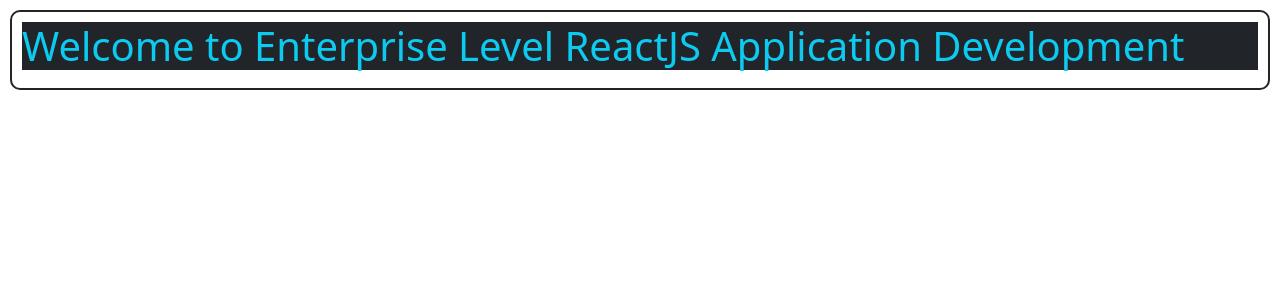
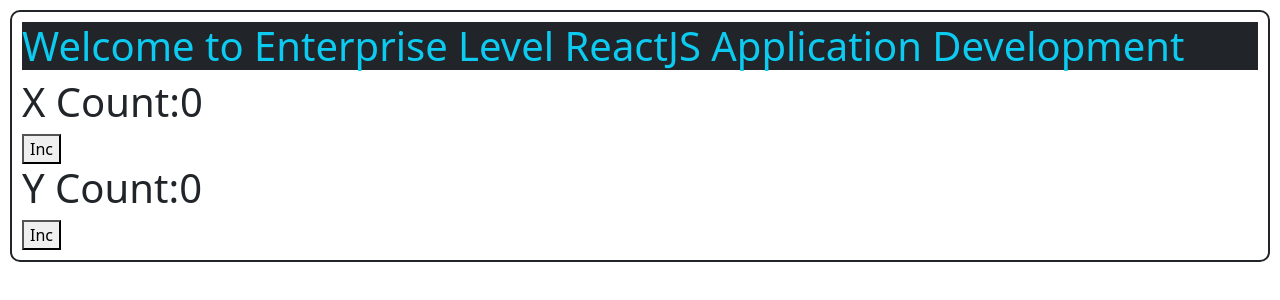
Before and after one commit to edupoly/twb1reactapp, a React (Vite) app: page / in a window 1280 px wide. Shown: the top 300 px of the page. Built offline with nearby package versions, Linux system fonts and the light colour scheme.

Commit message:
useEffect use

```diff
--- a/src/App.jsx
+++ b/src/App.jsx
@@ -1,9 +1,40 @@
+import { useEffect, useState } from "react";
 function App() {
+  const [x, setX] = useState(0);
+  const [y, setY] = useState(0);
+  useEffect(() => {
+    console.log("useEffect on mounting");
+  }, []);
+  useEffect(() => {
+    console.log("useEffect without dependency array");
+  });
+  useEffect(() => {
+    console.log("x updated");
+  }, [x]);
+  useEffect(() => {
+    console.log("y updated");
+  }, [y]);
   return (
     <div className="mybox">
       <h1 className="bg-dark text-info">
         Welcome to Enterprise Level ReactJS Application Development
       </h1>
+      <h1>X Count:{x}</h1>
+      <button
+        onClick={() => {
+          setX(x + 4);
+        }}
+      >
+        Inc
+      </button>
+      <h1>Y Count:{y}</h1>
+      <button
+        onClick={() => {
+          setY(y + 5);
+        }}
+      >
+        Inc
+      </button>
     </div>
   );
 }
```
